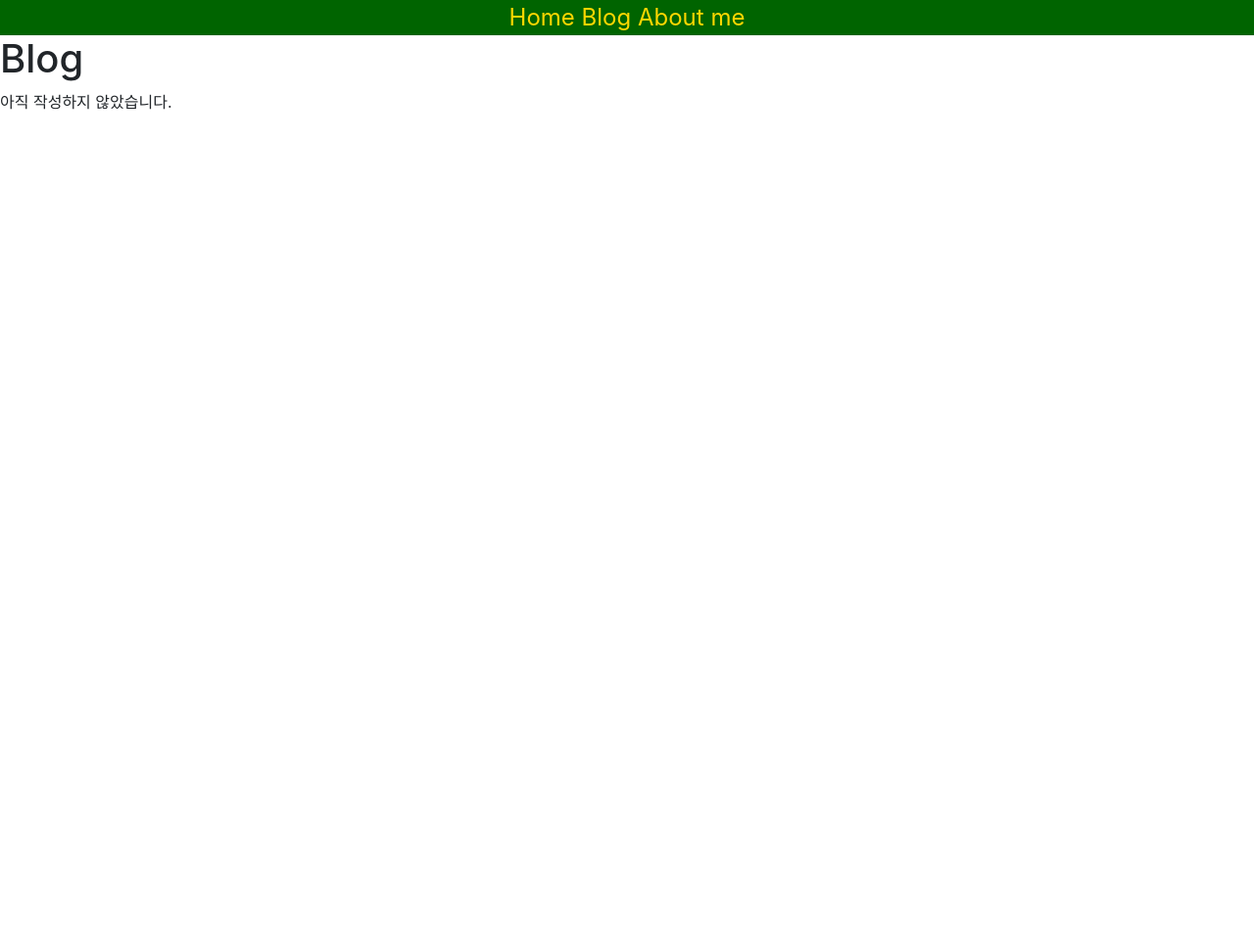
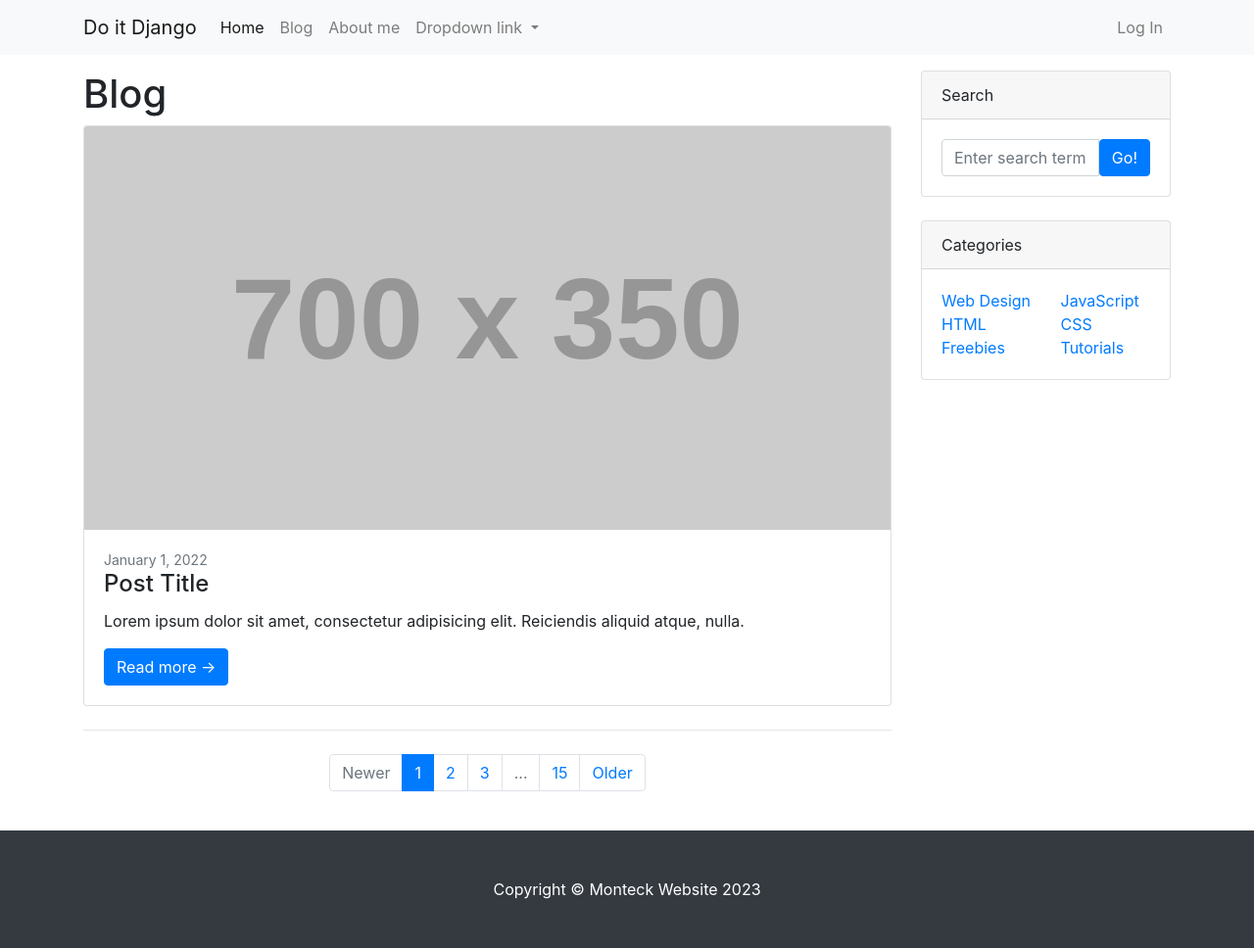
Before and after one commit to greyhatmontek/do_it_django_frontend_basic, a plain HTML site: page blog_list.html in a window 1280 px wide. Shown: the whole page at 98% size. Before the commit the page ends 800 px from the top, so only its background shows below. Drawn offline with nearby package versions, Linux system fonts and the light colour scheme; placeholder pictures from the web are drawn by us.

Commit message:
blog list 페이지에 bootstrap 적용0

```diff
--- a/blog_list.html
+++ b/blog_list.html
@@ -1,23 +1,135 @@
 <!DOCTYPE html>
 <html>
+
 <head>
     <title>Blog | Monteck</title>
-        <link href="./practice.css" rel="stylesheet" type="text/css">
+    <!-- <link href="./practice.css" rel="stylesheet" type="text/css">  -->
 
     <link href="./bootstrap4/css/bootstrap.min.css" rel="stylesheet" type="text/css">
 
 </head>
+
 <body>
-        <nav>
-            <a href="./index.html">Home</a>
-            <a href="./blog_list.html">Blog</a>
-            <a href="./about_me.html">About me</a>
+    <nav class="navbar navbar-expand-lg navbar-light bg-light">
+        <div class="container">
+            <a class="navbar-brand" href="./index.html">Do it Django</a>
+            <button class="navbar-toggler" type="button" data-toggle="collapse" data-target="#navbarNavDropdown"
+                aria-controls="navbarNavDropdown" aria-expanded="false" aria-label="Toggle navigation">
+                <span class="navbar-toggler-icon"></span>
+            </button>
+            <div class="collapse navbar-collapse" id="navbarNavDropdown">
+                <ul class="navbar-nav">
+                    <li class="nav-item active">
+                        <a class="nav-link" href="./index.html">Home<span class="sr-only">(current)</span></a>
+                    </li>
+                    <li class="nav-item">
+                        <a class="nav-link" href="./blog_list.html">Blog</a>
+                    </li>
+                    <li class="nav-item">
+                        <a class="nav-link" href="./about_me.html">About me</a>
+                    </li>
+                    <li class="nav-item dropdown">
+                        <a class="nav-link dropdown-toggle" href="#" role="button" data-toggle="dropdown"
+                            aria-expanded="false">
+                            Dropdown link
+                        </a>
+                        <div class="dropdown-menu">
+                            <a class="dropdown-item" href="#">Action</a>
+                            <a class="dropdown-item" href="#">Another action</a>
+                            <a class="dropdown-item" href="#">Something else here</a>
+                        </div>
+                    </li>
+                </ul>
+                <ul class="navbar-nav ml-auto">
+                    <li class="nav-item">
+                        <a class="nav-link" href="#">Log In</a>
+                    </li>
+                </ul>
+            </div>
+        </div>
     </nav>
 
+    <div class="container">
+        <div class="row my-3">
+            <div class="col-md-8 col-lg-9">
                 <h1>Blog</h1>
-        <p>아직 작성하지 않았습니다.</p>
+                <!-- Blog post-->
+                <div class="card mb-4">
+                    <a href="#!"><img class="card-img-top" src="https://dummyimage.com/700x350/dee2e6/6c757d.jpg"
+                            alt="..." /></a>
+                    <div class="card-body">
+                        <div class="small text-muted">January 1, 2022</div>
+                        <h2 class="card-title h4">Post Title</h2>
+                        <p class="card-text">Lorem ipsum dolor sit amet, consectetur adipisicing elit. Reiciendis
+                            aliquid atque, nulla.</p>
+                        <a class="btn btn-primary" href="#!">Read more →</a>
+                    </div>
+                </div>
+                             <!-- Pagination-->
+                             <nav aria-label="Pagination">
+                                <hr class="my-0" />
+                                <ul class="pagination justify-content-center my-4">
+                                    <li class="page-item disabled"><a class="page-link" href="#" tabindex="-1" aria-disabled="true">Newer</a></li>
+                                    <li class="page-item active" aria-current="page"><a class="page-link" href="#!">1</a></li>
+                                    <li class="page-item"><a class="page-link" href="#!">2</a></li>
+                                    <li class="page-item"><a class="page-link" href="#!">3</a></li>
+                                    <li class="page-item disabled"><a class="page-link" href="#!">...</a></li>
+                                    <li class="page-item"><a class="page-link" href="#!">15</a></li>
+                                    <li class="page-item"><a class="page-link" href="#!">Older</a></li>
+                                </ul>
+                            </nav>
 
-        <script src="https://cdn.jsdelivr.net/npm/jquery@3.5.1/dist/jquery.slim.min.js" integrity="sha384-DfXdz2htPH0lsSSs5nCTpuj/zy4C+OGpamoFVy38MVBnE+IbbVYUew+OrCXaRkfj" crossorigin="anonymous"></script>
-        <script src="https://cdn.jsdelivr.net/npm/bootstrap@4.6.2/dist/js/bootstrap.bundle.min.js" integrity="sha384-Fy6S3B9q64WdZWQUiU+q4/2Lc9npb8tCaSX9FK7E8HnRr0Jz8D6OP9dO5Vg3Q9ct" crossorigin="anonymous"></script>
+
+            </div>
+            <div class="col-md-4 col-lg-3">
+                <!-- Search widget-->
+                <div class="card mb-4">
+                    <div class="card-header">Search</div>
+                    <div class="card-body">
+                        <div class="input-group">
+                            <input class="form-control" type="text" placeholder="Enter search term..."
+                                aria-label="Enter search term..." aria-describedby="button-search" />
+                            <button class="btn btn-primary" id="button-search" type="button">Go!</button>
+                        </div>
+                    </div>
+                </div>
+                <!-- Categories widget-->
+                <div class="card mb-4">
+                    <div class="card-header">Categories</div>
+                    <div class="card-body">
+                        <div class="row">
+                            <div class="col-sm-6">
+                                <ul class="list-unstyled mb-0">
+                                    <li><a href="#!">Web Design</a></li>
+                                    <li><a href="#!">HTML</a></li>
+                                    <li><a href="#!">Freebies</a></li>
+                                </ul>
+                            </div>
+                            <div class="col-sm-6">
+                                <ul class="list-unstyled mb-0">
+                                    <li><a href="#!">JavaScript</a></li>
+                                    <li><a href="#!">CSS</a></li>
+                                    <li><a href="#!">Tutorials</a></li>
+                                </ul>
+                            </div>
+                        </div>
+                    </div>
+                </div>
+            </div>
+        </div>
+    </div>
+
+            <!-- Footer-->
+            <footer class="py-5 bg-dark">
+                <div class="container"><p class="m-0 text-center text-white">Copyright &copy; Monteck Website 2023</p></div>
+            </footer>
+
+    <script src="https://cdn.jsdelivr.net/npm/jquery@3.5.1/dist/jquery.slim.min.js"
+        integrity="sha384-DfXdz2htPH0lsSSs5nCTpuj/zy4C+OGpamoFVy38MVBnE+IbbVYUew+OrCXaRkfj"
+        crossorigin="anonymous"></script>
+    <script src="https://cdn.jsdelivr.net/npm/bootstrap@4.6.2/dist/js/bootstrap.bundle.min.js"
+        integrity="sha384-Fy6S3B9q64WdZWQUiU+q4/2Lc9npb8tCaSX9FK7E8HnRr0Jz8D6OP9dO5Vg3Q9ct"
+        crossorigin="anonymous"></script>
 </body>
+
 </html>
```
Lines whose indentation alone changed are shown as unchanged.
